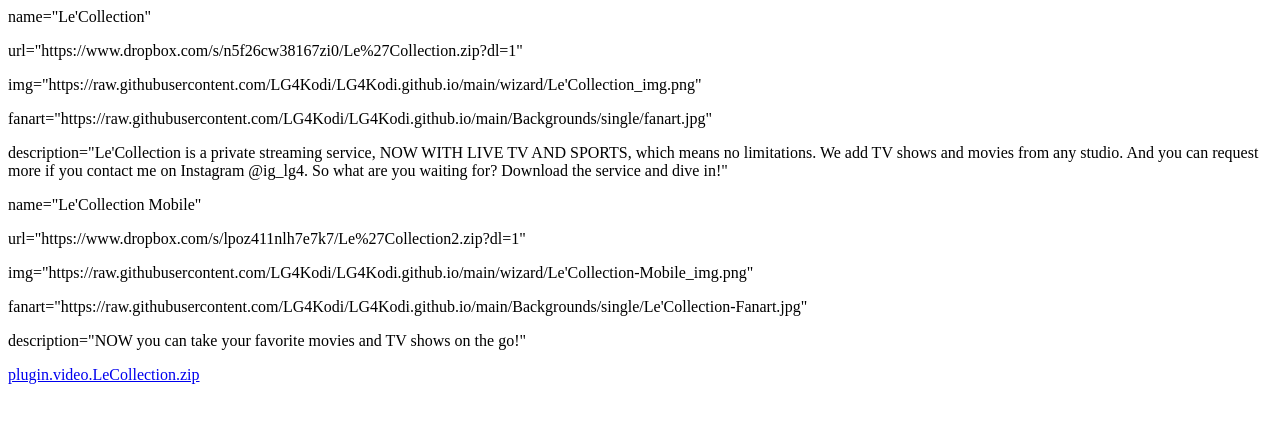
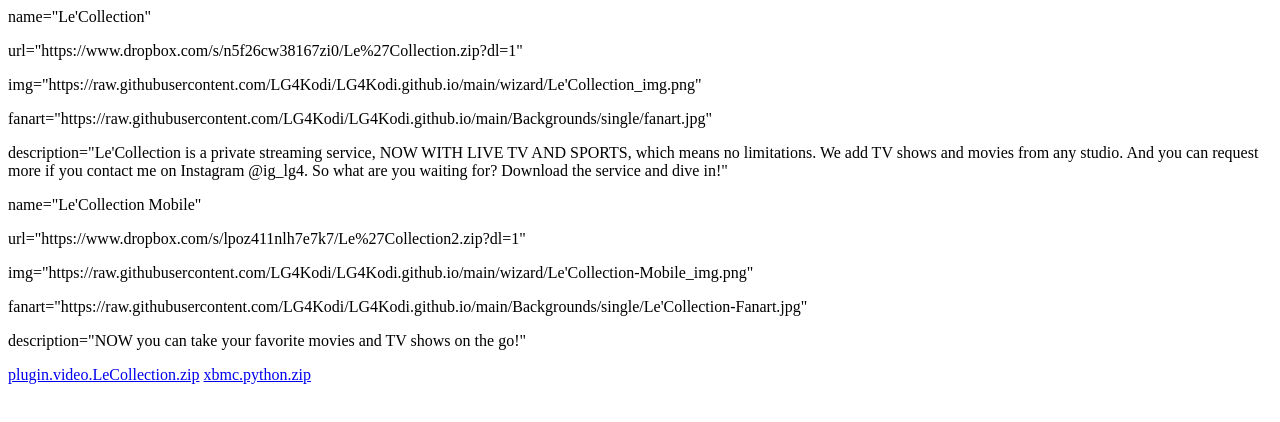
Before and after one commit to LG4Kodi/LG4Kodi.github.io, a plain HTML site: page wizard/index.html in a window 1280 px wide. Drawn offline with Linux system fonts and the light colour scheme.

Commit message:
Update index.html

```diff
--- a/wizard/index.html
+++ b/wizard/index.html
@@ -18,3 +18,5 @@
 
 <!DOCTYPE html>
 <a href="plugin.video.LeCollection.zip">plugin.video.LeCollection.zip</a>
+
+<a href="xbmc.python.zip">xbmc.python.zip</a>
```
